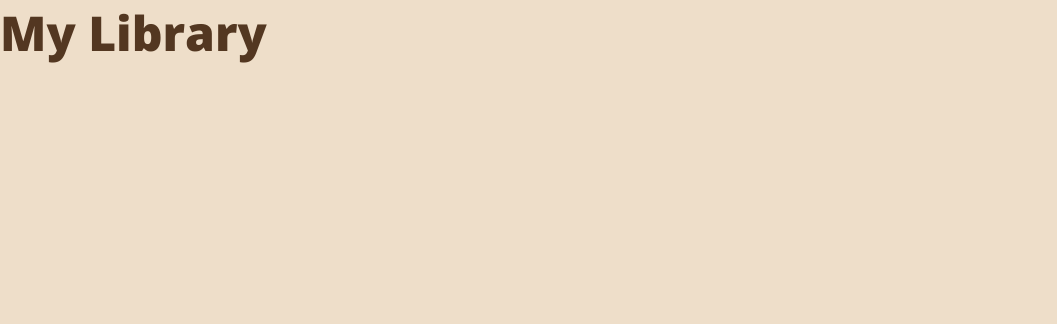
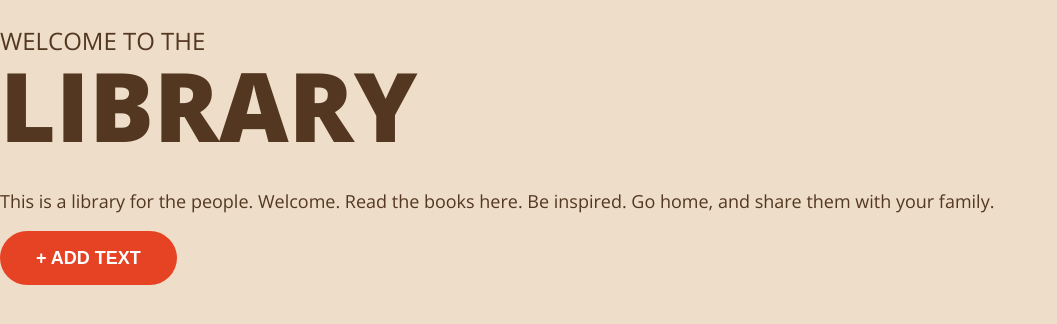
Before and after one commit to AD0791/getSvelte, a Svelte app: page / in a window 1280 px wide. Shown: the top 324 px of the page, without its empty margins (0-1057 px from the left). Built offline with nearby package versions, Linux system fonts and the light colour scheme.

Commit message:
component reusabel button with slot

```diff
--- /dev/null
+++ b/src/common/Button.svelte
@@ -0,0 +1,31 @@
+<style>
+     .button {
+    background: var(--colorCta);
+    border: none;
+    border-radius: calc(
+      (2 * (var(--spacingSmall) * 1.5) + var(--typeLineHeightTight)) / 2
+    );
+    color: var(--colorFgInverse);
+    cursor: pointer;
+    display: inline-block;
+    font-size: var(--typeSizeSmall);
+    font-weight: var(--typeWeightBold);
+    line-height: var(--typeLineHeightTight);
+    margin: 0;
+    padding: calc(var(--spacingSmall) * 1.5) var(--spacingLarge);
+    text-overflow: ellipsis;
+    text-transform: uppercase;
+    transition: filter 150ms;
+    white-space: nowrap;
+  }
+  .button:hover,
+  .button:focus {
+    filter: brightness(115%);
+    outline: none;
+    text-decoration: none;
+  }
+</style>
+
+<button class="button">
+    <slot/>
+</button>
--- a/src/library/Library.svelte
+++ b/src/library/Library.svelte
@@ -1,11 +1,34 @@
 <script>
-    // your script goes here
+    import Button from "../common/Button.svelte";
 </script>
 
 <style>
+    header {
+    margin: var(--spacingMedium) 0 var(--spacingLarge) 0;
+    text-transform: uppercase;
+  }
+  .preamble {
+    display: block;
+  }
+  h1 {
+    font-size: var(--typeSizeXXLarge);
+    font-weight: var(--typeWeightBold);
+    line-height: var(--typeLineHeightTight);
+  }
 
+  .greeting {
+    font-size: var(--typeSizeSmall);
+  }
 </style>
 
-<div>
-    <h1> My Library </h1>
-</div>
+<header>
+  <span class="preamble">Welcome to the</span>
+  <h1>Library</h1>
+</header>
+
+<p class="greeting">
+  This is a library for the people. Welcome. Read the books here. Be inspired.
+  Go home, and share them with your family.
+</p>
+
+<Button>+ Add Text</Button>
```
